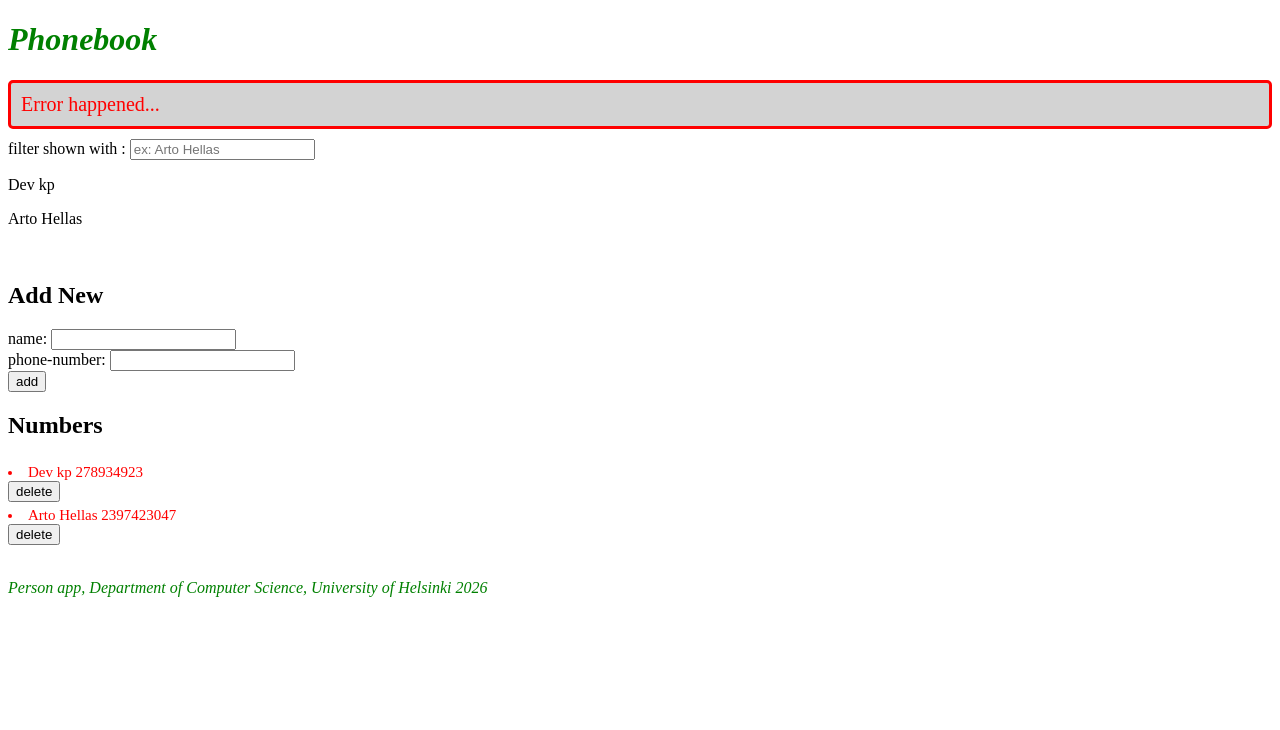
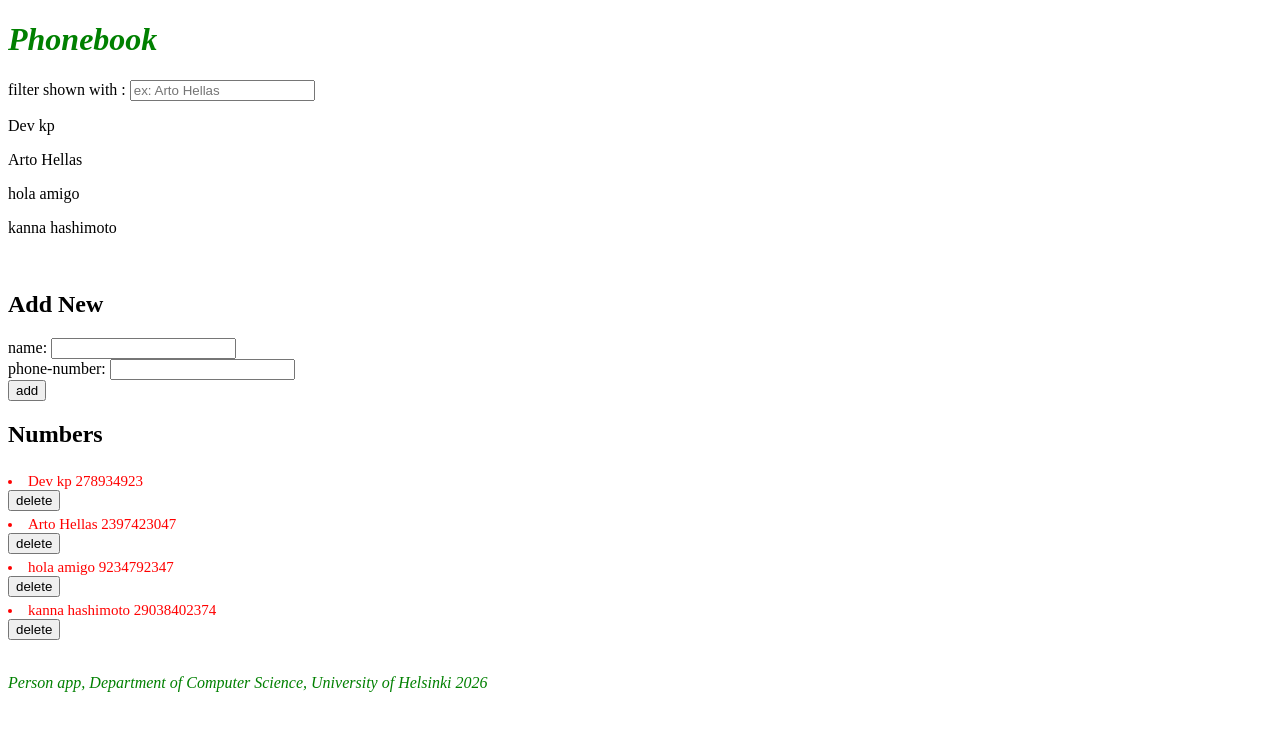
Before and after one commit to Devanshukoli/full-stack-submission-repo, a React (Vite) app in the folder part2/: page / in a window 1280 px wide. Shown: the top 730 px of the page. Built offline with nearby package versions, Linux system fonts and the light colour scheme; data requests are answered from the project's data file.

Commit message:
add : notificatino feature

```diff
--- a/part2/components/Notification.jsx
+++ b/part2/components/Notification.jsx
@@ -1,12 +1,12 @@
-const Notification = ({ message }) => {
-  if (message === null) {
+const Notification = ({ notification }) => {
+  if (notification === null) {
     return null
   }
 
   return (
     <>
-      <div className="error">
-        {message}
+      <div className={notification.type}>
+        {notification.message}
       </div>
     </>
   )
--- a/part2/db.json
+++ b/part2/db.json
@@ -9,6 +9,16 @@
       "name": "Arto Hellas",
       "number": "2397423047",
       "id": "IsmBA6FZgUo"
+    },
+    {
+      "name": "hola amigo",
+      "number": "9234792347",
+      "id": "lqzwH8xLg2A"
+    },
+    {
+      "name": "kanna hashimoto",
+      "number": "29038402374",
+      "id": "dL8Y32KN6uM"
     }
   ],
   "$schema": "./node_modules/json-server/schema.json"
--- a/part2/src/App.jsx
+++ b/part2/src/App.jsx
@@ -13,7 +13,7 @@ const App = () => {
   const [newName, setNewName] = useState('')
   const [newNumber, setNewNumber] = useState('')
   const [searchTerm, setNewSearchTerm] = useState('');
-  const [errorMessage, setErrorMessage] = useState('Error happened...')
+  const [notification, setNotification] = useState(null)
 
   useEffect(() => {
     personService.getAllPersons()
@@ -55,17 +55,30 @@ const App = () => {
       return
     }
 
+
+
     personService.createPersons(personObject)
       .then(res => {
         setPersons(persons.concat(res))
+
+        setNotification({
+          message: `Added ${res.name}`,
+          type: 'success'
+        })
+
+        setTimeout(() => {
+          setNotification(null)
+        }, 3000)
       })
       .catch((error) => {
-        setErrorMessage(
-          `Person '${persons.name}' was already removed from server`
-        )
+        setNotification({
+          message: `Failed to add person...`,
+          type: 'error'
+        })
+
         setTimeout(() => {
-          setErrorMessage(null)
-        }, 1000)
+          setNotification(null)
+        }, 2000)
       })
 
     setNewName('')
@@ -84,6 +97,15 @@ const App = () => {
           setPersons(
             persons.filter(person => person.id !== id)
           )
+
+          setNotification({
+            message: `Person deleted successfully.`,
+            type: 'success'
+          })
+
+          setTimeout(() => {
+            setNotification(null)
+          }, 3000)
         })
     }
     return;
@@ -94,7 +116,7 @@ const App = () => {
     <div>
       <h1>Phonebook</h1>
 
-      <Notification message={errorMessage} />
+      <Notification notification={notification} />
 
       <Filter handleSearch={handleSearch} searchTerm={searchTerm} persons={persons} />
 
--- a/part2/src/index.css
+++ b/part2/src/index.css
@@ -24,3 +24,13 @@ li {
   padding: 10px;
   margin-bottom: 10px;
 }
+
+.success {
+  color: green;
+  background: lightgrey;
+  font-size: 20px;
+  border-style: solid;
+  border-radius: 5px;
+  padding: 10px;
+  margin-bottom: 10px;
+}
```
